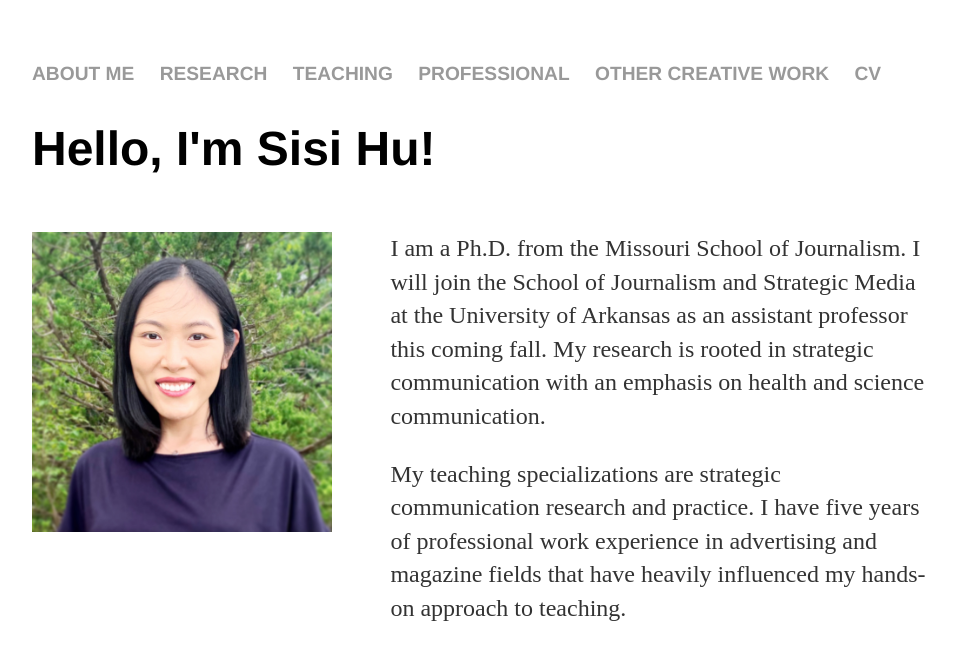
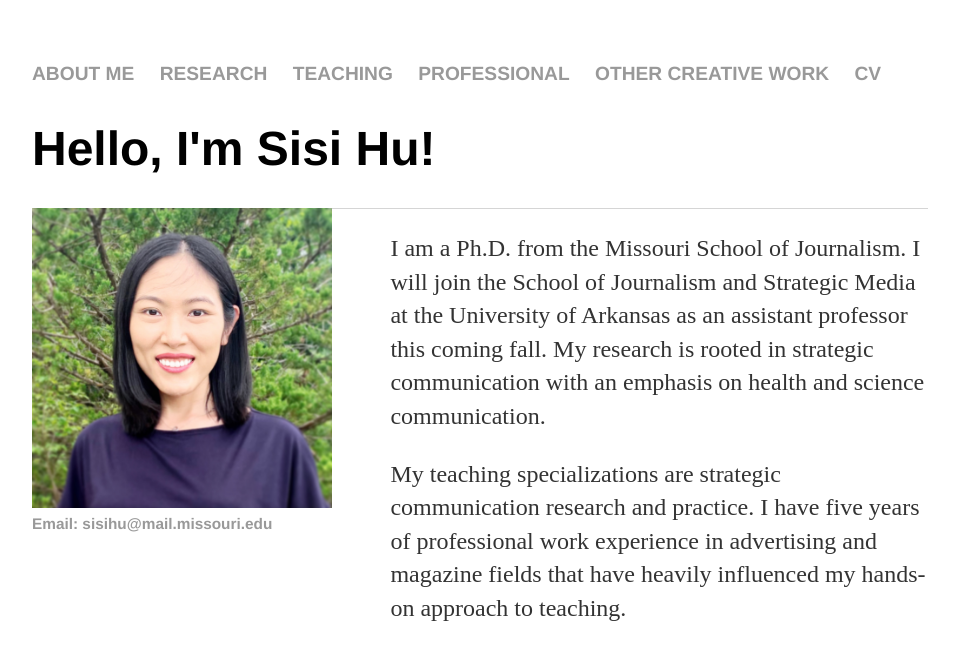
Before and after one commit to sisihuphd/sisihuphd.github.io, a Jekyll site: the page built from index.html, in a window 1280 px wide. Shown: the top 660 px of the page, without its empty margins (160-1116 px from the left). Built offline with Jekyll 4.4.1, drawn with Linux system fonts in a browser that asks for light colours.

Commit message:
Update index.html

```diff
--- a/index.html
+++ b/index.html
@@ -12,6 +12,11 @@
                       <p>My teaching specializations are strategic communication research and practice.
 			          I have five years of professional work experience in advertising and magazine fields that have heavily influenced my hands-on approach to teaching.  </p>
 	      </div>
-              <div id="profile-photo"><img src="../images/IMG_7355.JPG" width="300" vspace="24"></div>
+              <div id="profile-photo"><img src="../images/IMG_7355.JPG" width="300" padding-top="24"></div>
 
 </div><!-- /.blurb -->
+<footer>
+	<ul>
+	<li><a href="mailto:sisihu@mail.missouri.edu">Email: sisihu@mail.missouri.edu</a></li>
+	</ul>
+	</footer>
```
